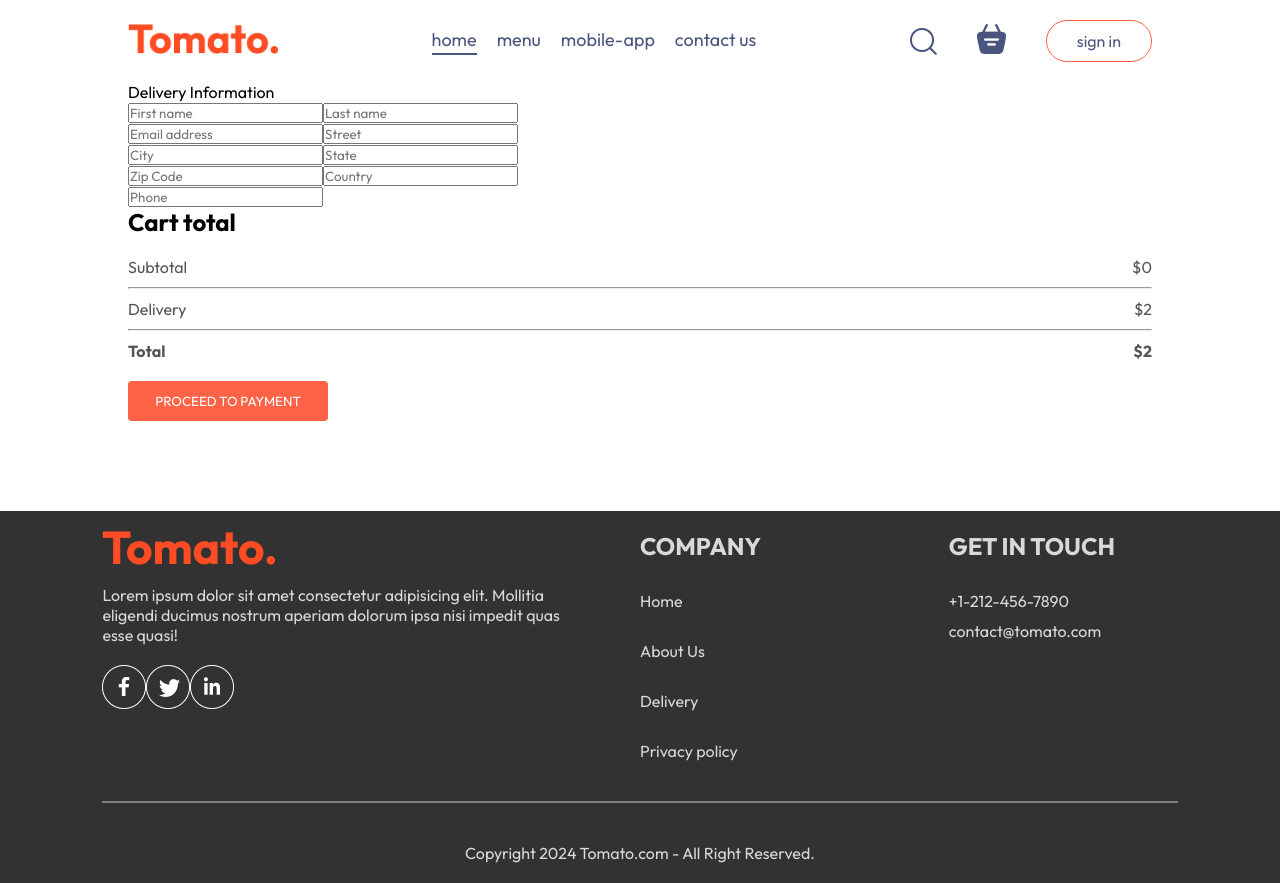
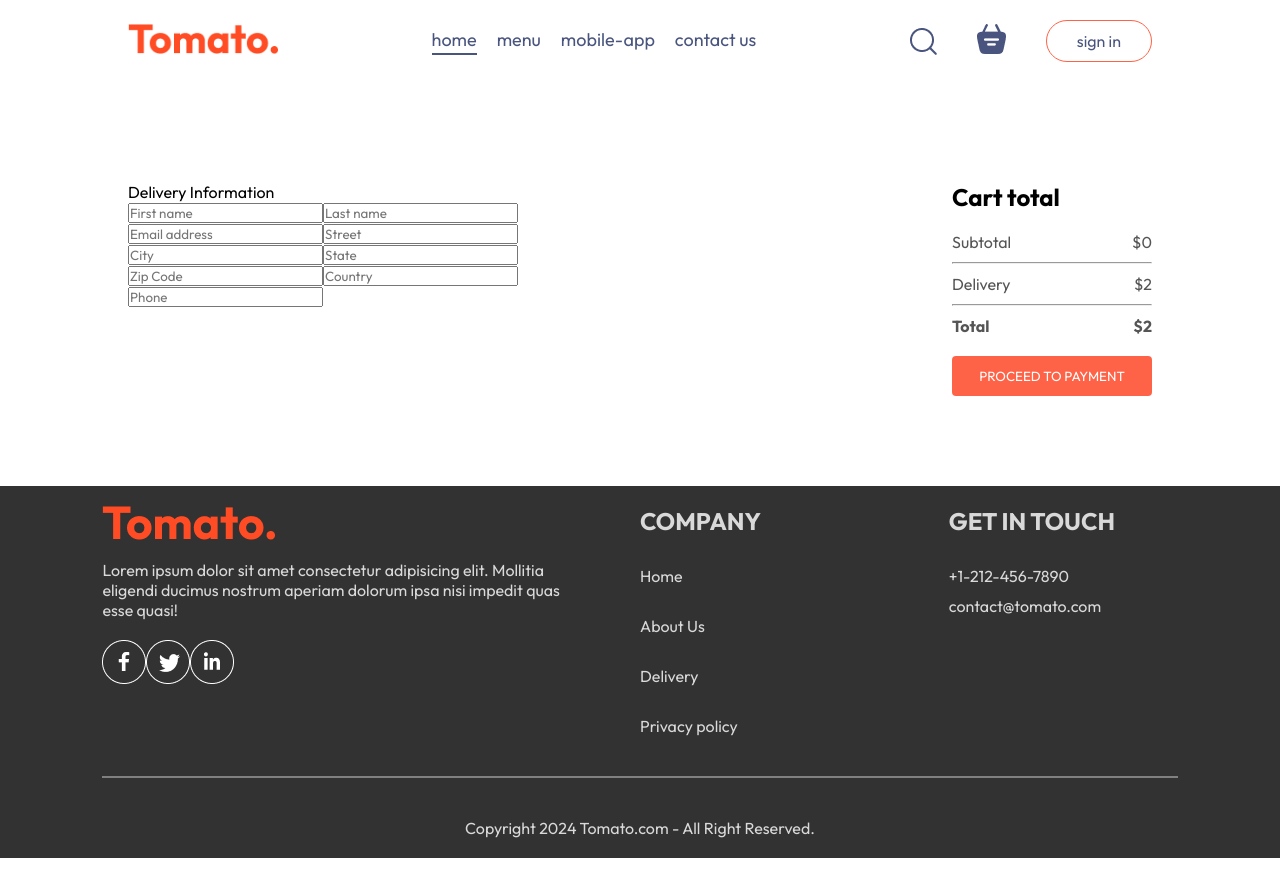
Before and after one commit to HudsonWayne/Food-Del, a React (Vite) app: page /cart/order in a window 1280 px wide. After the commit the page ends 858 px from the top, so only its background shows below. Built offline with nearby package versions, Linux system fonts and the light colour scheme.

Commit message:
styling the place order

```diff
--- a/src/pages/PlaceOrder/PlaceOrder.css
+++ b/src/pages/PlaceOrder/PlaceOrder.css
@@ -0,0 +1,7 @@
+.place-order{
+    display: flex;
+    align-items: start;
+    justify-content: space-between;
+    gap: 50px;
+    margin-top: 100px;
+}
```
